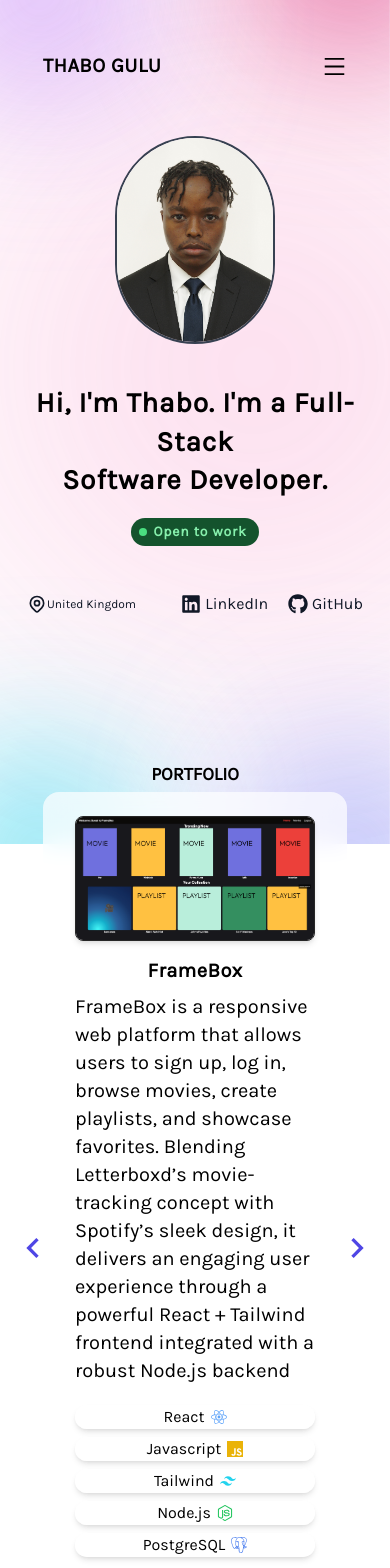
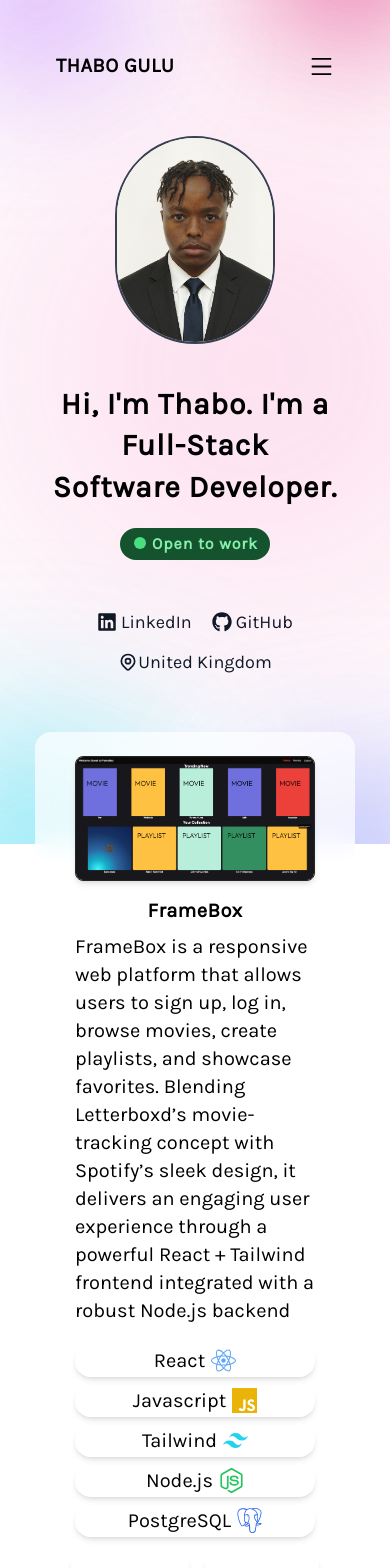
Before and after one commit to tgulu/Portfolio, a React (Create React App) app: page / in a window 390 px wide. Shown: the top 1568 px of the page. Built offline with nearby package versions, Linux system fonts and the light colour scheme; grey boxes are pictures that could not be loaded; a web font is replaced by a local one.

Commit message:
increase size for itmes and change look of of project section

```diff
--- a/src/assets/data/data.js
+++ b/src/assets/data/data.js
@@ -32,14 +32,23 @@ export const portfolio = [
     liveDemo: "https://frame-box-frontend-eta.vercel.app/",
     style: "shadow-orange-400",
     tech: [
-      { name: "React", icon: <FaReact className="text-blue-400" /> },
+      { name: "React", icon: <FaReact size={25} className="text-blue-400" /> },
       {
         name: "Javascript",
-        icon: <SiJavascript className="text-yellow-500" />,
+        icon: <SiJavascript size={25} className="text-yellow-500" />,
       },
-      { name: "Tailwind", icon: <SiTailwindcss className="text-cyan-400" /> },
-      { name: "Node.js", icon: <SiNodedotjs className="text-green-500" /> },
-      { name: "PostgreSQL", icon: <SiPostgresql className="text-blue-600" /> },
+      {
+        name: "Tailwind",
+        icon: <SiTailwindcss size={25} className="text-cyan-400" />,
+      },
+      {
+        name: "Node.js",
+        icon: <SiNodedotjs size={25} className="text-green-500" />,
+      },
+      {
+        name: "PostgreSQL",
+        icon: <SiPostgresql size={25} className="text-blue-600" />,
+      },
     ],
     descrption:
       "FrameBox is a responsive web platform that allows users to sign up, log in, browse movies, create playlists, and showcase favorites. Blending Letterboxd’s movie-tracking concept with Spotify’s sleek design, it delivers an engaging user experience through a powerful React + Tailwind frontend integrated with a robust Node.js backend",
--- a/src/components/Nav.jsx
+++ b/src/components/Nav.jsx
@@ -15,7 +15,7 @@ const Nav = () => {
   const toggleMenu = () => setNav(!nav);
 
   return (
-    <header className="w-full mt-3 z-50 xl:mt-16">
+    <header className="w-full mt-3 z-50 xl:mt-16  ">
       {/* Desktop Nav */}
       <div className="hidden md:flex justify-between items-center w-full">
         <h1 className="text-2xl font-semibold tracking-wide">THABO GULU</h1>
@@ -47,7 +47,7 @@ const Nav = () => {
 
       {/* Mobile Menu */}
       {nav && (
-        <div className="bg-white text-black flex flex-col h-screen absolute top-0 left-0 w-full z-40">
+        <div className="bg-gradient-to-b from-purple-300  to-cyan-200 text-black flex flex-col h-screen absolute top-0 left-0 w-full z-40">
           {/* Close Icon */}
           <div className="flex justify-end p-6 mx-4">
             <IoIosClose
--- a/src/components/ProjectCard.jsx
+++ b/src/components/ProjectCard.jsx
@@ -8,7 +8,7 @@ const ProjectCard = ({ project, className = "" }) => {
 
   return (
     <div
-      className={`bg-white/70 backdrop-blur-md rounded-2xl px-8 py-6 z-10 ${className}`}
+      className={`bg-white/70 backdrop-blur-md rounded-2xl px-10 py-6 z-10 ${className}`}
     >
       <img
         src={project.src}
@@ -20,14 +20,16 @@ const ProjectCard = ({ project, className = "" }) => {
         <h3 className="text-lg font-bold text-center tracking-wide">
           {titleContent}
         </h3>
-        <p className="text-xl  text-black mt-2">{project.descrption}</p>
+        <p className="text-xl md:text-2xl  text-black mt-2">
+          {project.descrption}
+        </p>
       </div>
 
       <div className="grid grid-rows-4 md:grid-cols-1 items-center gap-2 my-5">
         {project.tech.map((item, index) => (
           <div
             key={index}
-            className="flex h-6 items-center justify-center gap-1.5 px-2 rounded-full bg-white/90 text-black shadow-md"
+            className="flex text-xl md:text-2xl h-8 items-center justify-center gap-1.5 px-2 rounded-full bg-white/90 text-black shadow-md"
           >
             <span>{item.name}</span>
             {item.icon}
--- a/src/pages/Home.jsx
+++ b/src/pages/Home.jsx
@@ -4,7 +4,8 @@ import { HiOutlineLocationMarker } from "react-icons/hi";
 import Profile from "../assets/portfolio/profile.jpg";
 import TechStack from "./TechStack";
 import Nav from "../components/Nav";
-import Portfolio from "./Portfolio";
+// import Portfolio from "./Portfolio";
+import Projects from "./Projects";
 
 const Home = () => {
   return (
@@ -23,31 +24,25 @@ const Home = () => {
           />
 
           {/* Text Section */}
-          <div className="flex flex-col items-start gap-2 md:gap-6">
+          <div className="flex flex-col items-start gap-3 md:gap-6 ">
             {/* Heading with Badge */}
-            <div className="relative text-[28px] font-bold tracking-[0.03em] leading-snug text-black">
+            <div className="relative text-3xl md:text-5xl font-bold tracking-[0.03em] leading-snug text-black">
               <h1>
                 <span className="text-black">Hi, I'm Thabo.</span> I'm a
                 Full-Stack <br />
                 Software Developer.
               </h1>
               {/* "Open to work" badge */}
-              <div className="bg-green-900 pl-2 relative md:absolute max-md:relative right-0 bottom-1.5 whitespace-nowrap text-green-300 hover:bg-green-500/25 text-sm px-3 py-1 rounded-full inline-block hover:text-green-500 my-6 md:my-0">
-                <span className="p-1 mr-1.5 inline-block bg-green-400 rounded-full"></span>
+              <div className="bg-green-900 pl-2 relative md:absolute max-md:relative right-0 bottom-1 whitespace-nowrap text-green-300 hover:bg-green-500/25 text-base md:text-xl px-3 py-1 rounded-full inline-block hover:text-green-500 my-6 md:my-0">
+                <span className="p-1.5 mx-1.5 inline-block bg-green-400 rounded-full"></span>
                 Open to work
               </div>
             </div>
 
             {/* Social / Location */}
-            <div className="w-full flex items-center justify-between max-md:flex-col   max-md:gap-3 my-2 md:my-0">
-              {/* Location */}
-              <div className="flex items-center md:gap-2 gap-0 text-xs md:text-sm text-gray-900 ">
-                <HiOutlineLocationMarker className="text-xl " />
-                United Kingdom
-              </div>
-
+            <div className="w-full flex items-center justify-between flex-col md:flex-row gap-3 my-2 md:my-0">
               {/* Social Links */}
-              <div className="flex items-center justify-end max-md:justify-center gap-5 text-base text-gray-900">
+              <div className="flex items-center justify-end max-md:justify-center gap-5 text-lg md:text-2xl text-gray-900">
                 <a
                   target="_blank"
                   rel="noreferrer"
@@ -65,13 +60,20 @@ const Home = () => {
                   <FaGithub className="text-xl" /> GitHub
                 </a>
               </div>
+              {/* Location */}
+              <div className="flex items-center md:gap-2 gap-0 text-lg md:text-2xl text-gray-900 ">
+                <HiOutlineLocationMarker className="text-xl " />
+                United Kingdom
+              </div>
             </div>
           </div>
         </section>
+        {/* <section>
+          <Portfolio />
+        </section> */}
         <section>
-          <Portfolio />
+          <Projects />
         </section>
-        <section>{/* <Projects /> */}</section>
 
         {/* Tech Stack */}
         <section id="SKILLS" className="text-center px-0 md:px-2">
--- a/src/pages/Portfolio.jsx
+++ b/src/pages/Portfolio.jsx
@@ -4,6 +4,7 @@ import { MdKeyboardArrowLeft, MdKeyboardArrowRight } from "react-icons/md";
 import "slick-carousel/slick/slick.css";
 import "slick-carousel/slick/slick-theme.css";
 import ProjectCard from "../components/ProjectCard";
+//https://jeremylam.netlify.app/
 
 // Custom Arrow Components
 function SampleNextArrow({ onClick }) {
--- a/src/pages/Projects.jsx
+++ b/src/pages/Projects.jsx
@@ -3,13 +3,14 @@ import ProjectCard from "../components/ProjectCard";
 
 const Projects = () => {
   return (
-    <div className="grid grid-cols-1 md:grid-cols-4 2xl:grid-cols-2 gap-x-4 gap-y-2 md:gap-x-10 md:gap-y-10 2xl:gap-x-24 2xl:gap-y-10 justify-items-center">
+    <div className="grid grid-cols-1  md:grid-cols-2 gap-x-4 gap-y-2  justify-items-center">
       {portfolio.map((project) => (
         <ProjectCard
           key={project.id}
           project={project}
-          className="w-72 md:w-96 "
+          className="w-80 md:w-[40rem] "
         />
+        //
       ))}
     </div>
   );
--- a/src/pages/TechStack.jsx
+++ b/src/pages/TechStack.jsx
@@ -10,31 +10,31 @@ import {
 } from "react-icons/si";
 
 const stack = [
-  { name: "React", icon: <FaReact size={25} color="#61DBFB" /> },
-  { name: "JavaScript", icon: <SiJavascript size={25} color="#F7DF1E" /> },
-  { name: "Typescript", icon: <SiTypescript size={25} color="#3178C6" /> },
-  { name: "Next", icon: <SiNextdotjs size={25} color="#000000" /> },
-  { name: "Node.js", icon: <FaNodeJs size={25} color="#3C873A" /> },
-  { name: "Tailwind", icon: <SiTailwindcss size={25} color="#38BDF8" /> },
+  { name: "React", icon: <FaReact size={35} color="#61DBFB" /> },
+  { name: "JavaScript", icon: <SiJavascript size={35} color="#F7DF1E" /> },
+  { name: "Typescript", icon: <SiTypescript size={35} color="#3178C6" /> },
+  { name: "Next", icon: <SiNextdotjs size={35} color="#000000" /> },
+  { name: "Node.js", icon: <FaNodeJs size={35} color="#3C873A" /> },
+  { name: "Tailwind", icon: <SiTailwindcss size={35} color="#38BDF8" /> },
 
-  // { name: "Express", icon: <SiExpress size={25} color="#000000" /> },
-  // { name: "MongoDB", icon: <SiMongodb size={25} color="#47A248" /> },
-  // { name: "HTML", icon: <FaHtml5 size={25} color="#E34F26" /> },
-  // { name: "CSS", icon: <FaCss3Alt size={25} color="#1572B6" /> },
+  // { name: "Express", icon: <SiExpress size={35} color="#000000" /> },
+  // { name: "MongoDB", icon: <SiMongodb size={35} color="#47A248" /> },
+  // { name: "HTML", icon: <FaHtml5 size={35} color="#E34F26" /> },
+  // { name: "CSS", icon: <FaCss3Alt size={35} color="#1572B6" /> },
 ];
 
 const TechStack = () => {
   return (
-    <div className="grid grid-cols-2 md:grid-cols-3 2xl:grid-cols-3 gap-x-6 gap-y-6 md:gap-x-10 md:gap-y-10 2xl:gap-x-24 2xl:gap-y-20 justify-items-center">
+    <div className="grid grid-cols-2 md:grid-cols-3 2xl:grid-cols-3 gap-x-6 gap-y-6  md:gap-x-2 md:gap-y-20 justify-items-center">
       {stack.map((tech, index) => (
         <div
           key={index}
           className="group aspect-square w-32 md:w-28 2xl:w-36 border border-black rounded-lg flex flex-col items-center justify-center backdrop-blur-md transition duration-300 shadow-md"
         >
-          <div className="mb-3 p-3 border border-black rounded-full transition-transform duration-300 ease-in-out group-hover:scale-110 group-hover:shadow-lg">
+          <div className="mb-4 p-3 border border-black rounded-full transition-transform duration-300 ease-in-out group-hover:scale-110 group-hover:shadow-lg">
             {tech.icon}
           </div>
-          <span className="text-sm xl:text-lg text-black font-light">
+          <span className="text-lg md:text-2xl text-black font-light">
             {tech.name}
           </span>
         </div>
```
Also changed, not shown: 1 other file (tests, documents, lock files or other folders).
